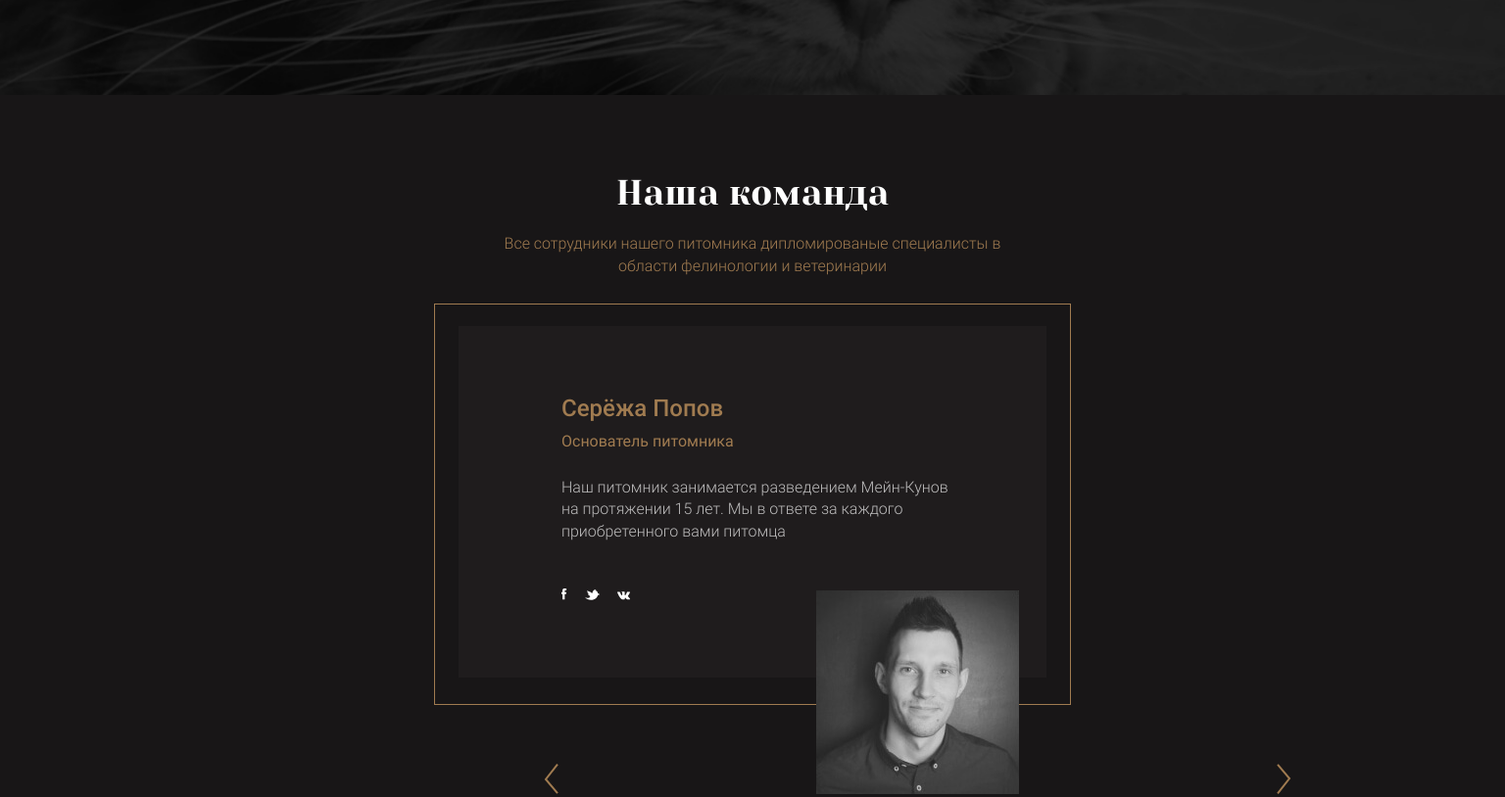
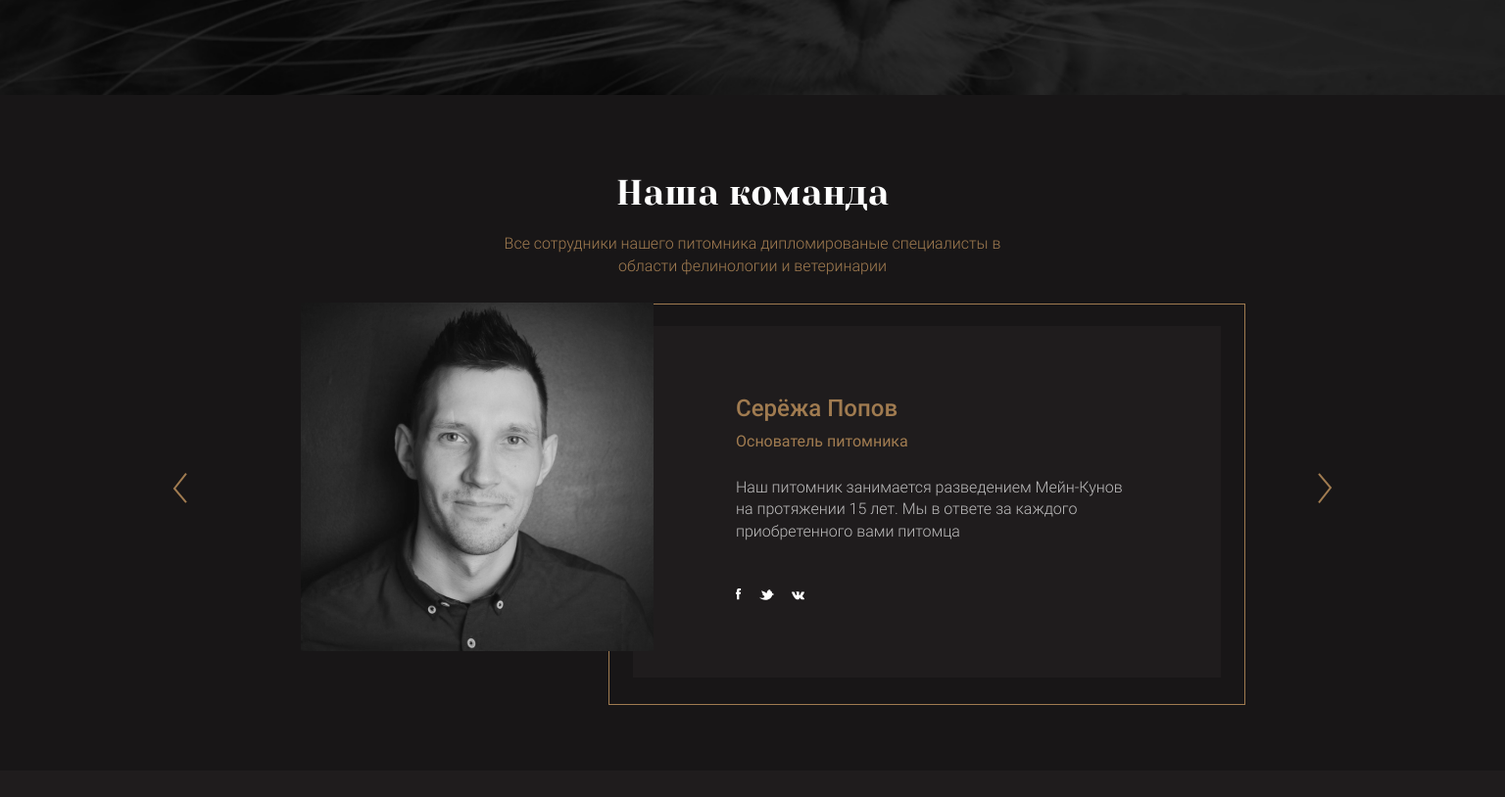
Before and after one commit to feralist21/main-coon, a website: page source/index.html in a window 1536 px wide. Shown: the part 3990-4804 px from the top of the page at 98% size. Drawn offline with nearby package versions, Linux system fonts and the light colour scheme; files that its build step writes are made by us from their sources.

Commit message:
Верстка блока команды под desktop

```diff
--- a/source/index.html
+++ b/source/index.html
@@ -143,6 +143,7 @@
         <div class="our-team__slider">
           <div class="our-team__slider-item">
             <picture>
+              <source media="(min-width: 1366px)" srcset="img/our-team_1366.jpg">
               <source media="(min-width: 768px)" srcset="img/our-team_768.jpg">
               <img class="our-team__slider-img" src="img/our-team.jpg" alt="Фото сотрудника компании">
             </picture>
--- a/source/sass/blocks/our-team.scss
+++ b/source/sass/blocks/our-team.scss
@@ -194,3 +194,30 @@
     }
   }
 }
+
+@media (min-width: 1366px) {
+  .our-team {
+    padding-bottom: 95px;
+  }
+
+  .our-team__slider-item {
+    margin-right: 100px;
+  }
+
+  .our-team__slider-img {
+    top: -24px;
+    left: -339px;
+  }
+
+  .our-team__slider-control {
+    &--prev {
+      top: 150px;
+      left: -14px;
+    }
+
+    &--next {
+      top: 150px;
+      right: -14px;
+    }
+  }
+}
```
Also changed, not shown: source/img/our-team_1366.jpg (added).
